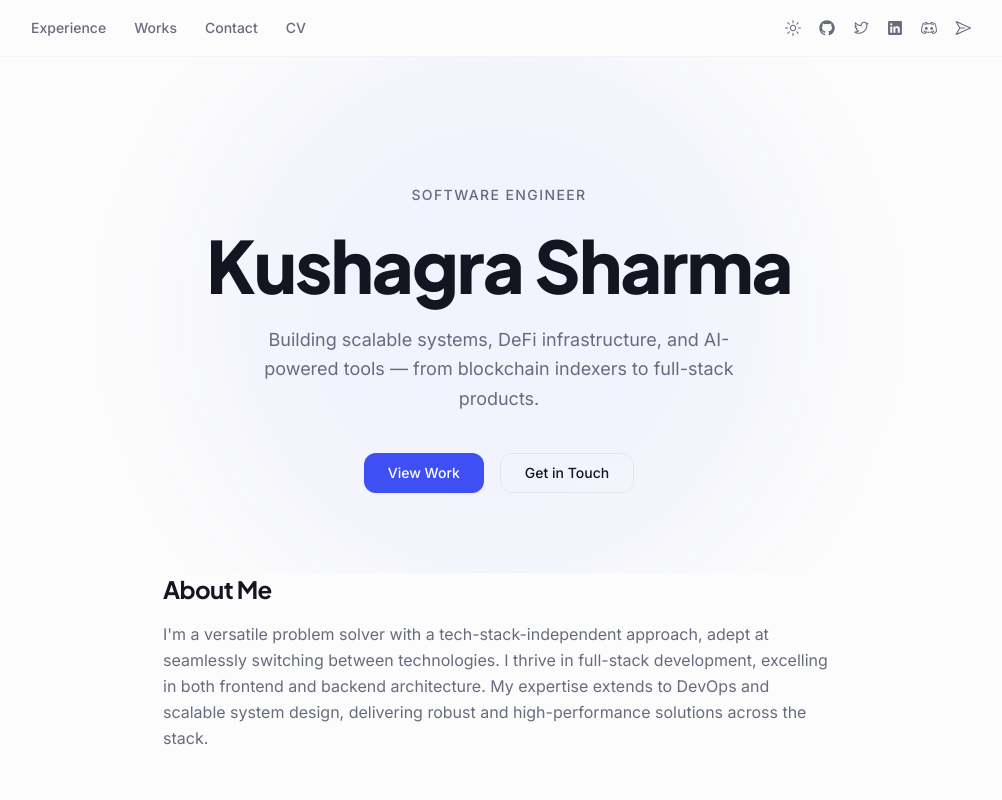
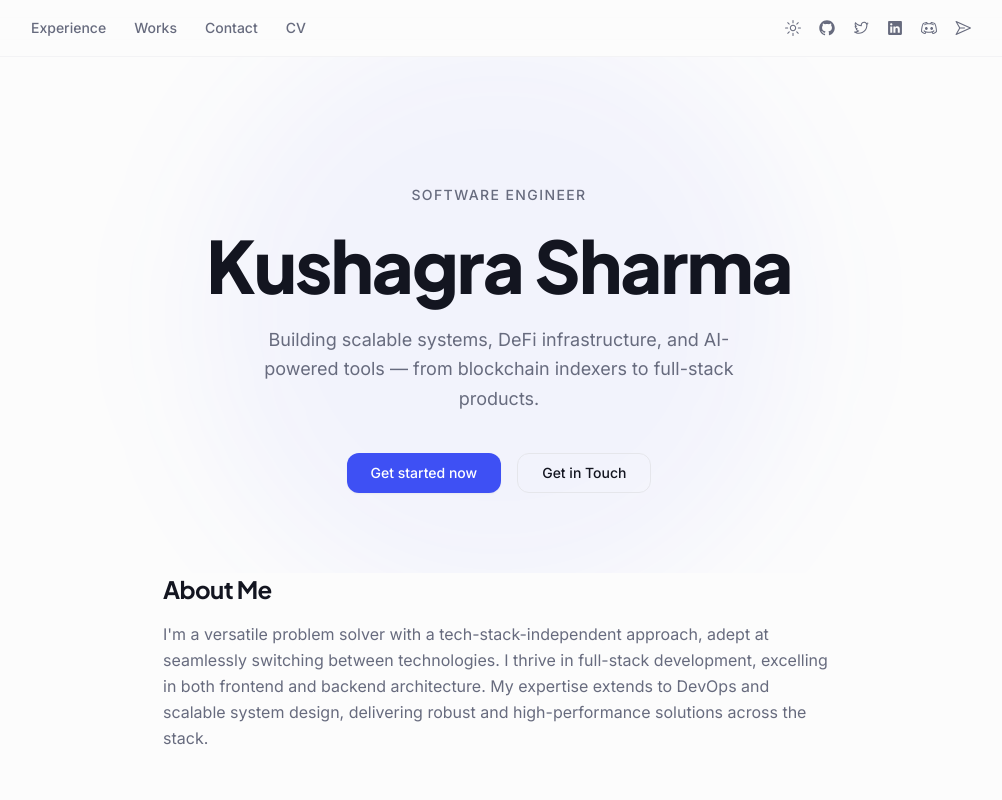
Before and after one commit to skushagra9/Portfolio-Website, a Next.js app: page / in a window 1280 px wide. Shown: the top 800 px of the page, without its empty margins (141-1143 px from the left). Built offline with nearby package versions, Linux system fonts and the light colour scheme.

Commit message:
feat: update main CTA button text to 'Get started now'

```diff
--- a/src/components/Heading.tsx
+++ b/src/components/Heading.tsx
@@ -21,7 +21,7 @@ export default function Header() {
             href="#projects"
             className="inline-flex h-10 items-center rounded-lg bg-primary px-6 text-sm font-medium text-primary-foreground shadow-sm transition-colors hover:bg-primary/90"
           >
-            View Work
+            Get started now
           </a>
           <a
             href="#contact"
```
